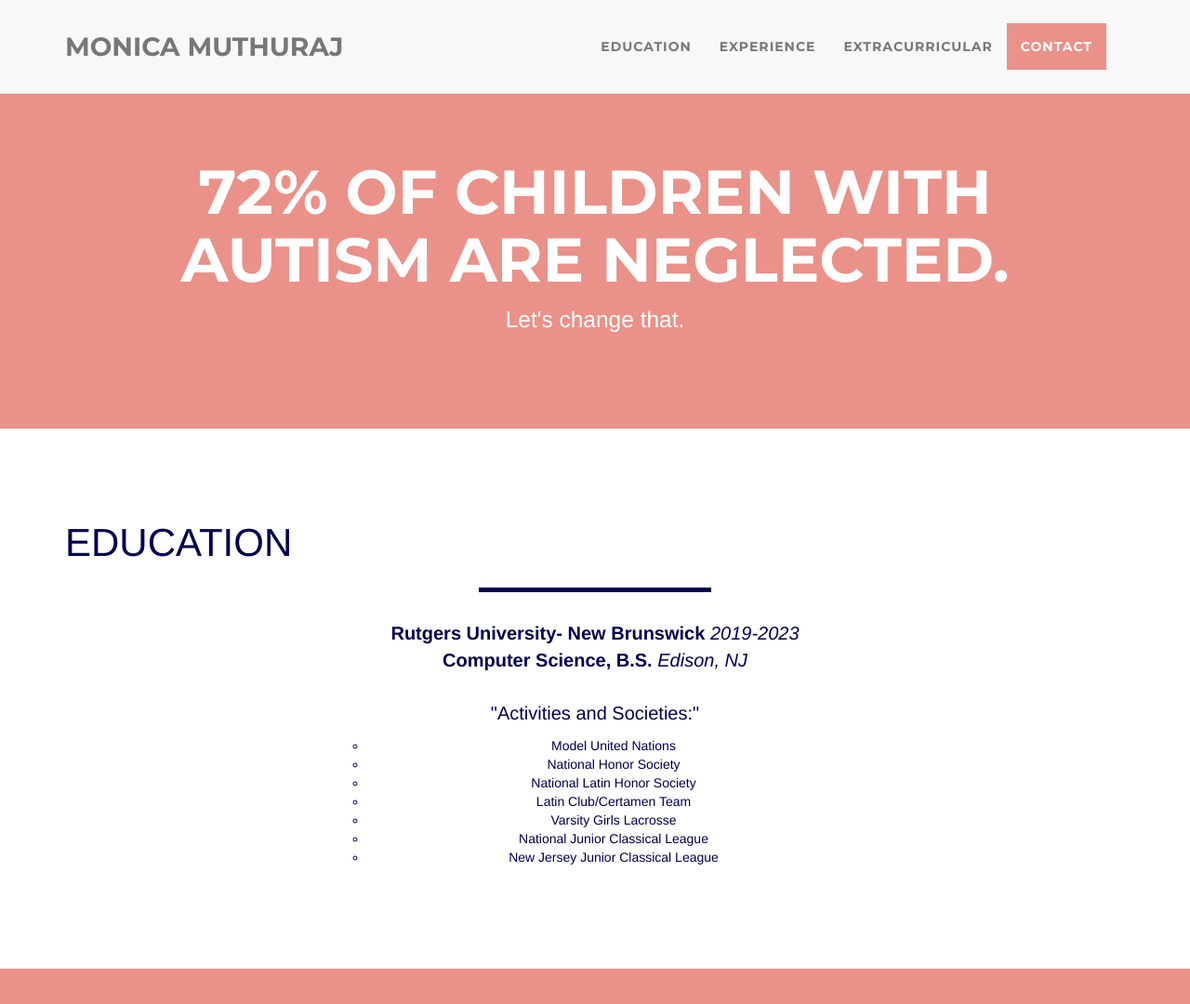
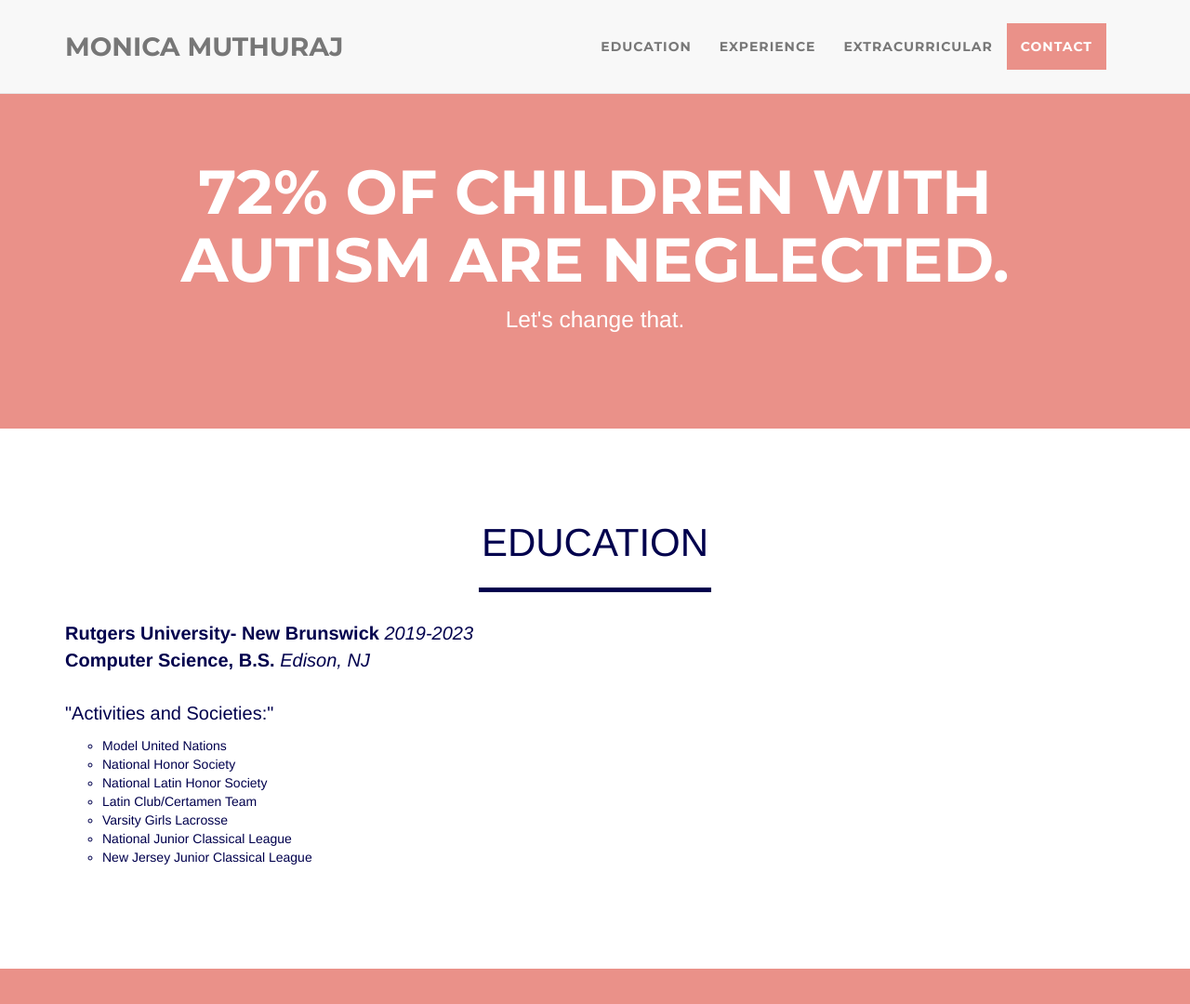
Before and after one commit to typicalmonica/monicamuthuraj, a website with bundled scripts: page index.html in a window 1280 px wide. Shown: the top 1080 px of the page at 93% size. Built offline with nearby package versions, Linux system fonts and the light colour scheme; a script that the page names is missing; files whose address does not match are found by name.

Commit message:
Update index.html

```diff
--- a/index.html
+++ b/index.html
@@ -97,13 +97,13 @@
     <!-- About Section -->
     <section class="success" id="about">
         <div class="container">
-            <div class="row">
-                <div class="col-lg-12 text-left">
+            <div class="inner">
+                <div class="col-lg-12 text-center">
                     <h2>Education</h2>
                     <hr class="star-primary">
                 </div>
 		</div>
-                <div class="introduction">
+                <div class="inner">
 			<p>
                     <b>Rutgers University- New Brunswick</b>
 			<span class="right">
```
